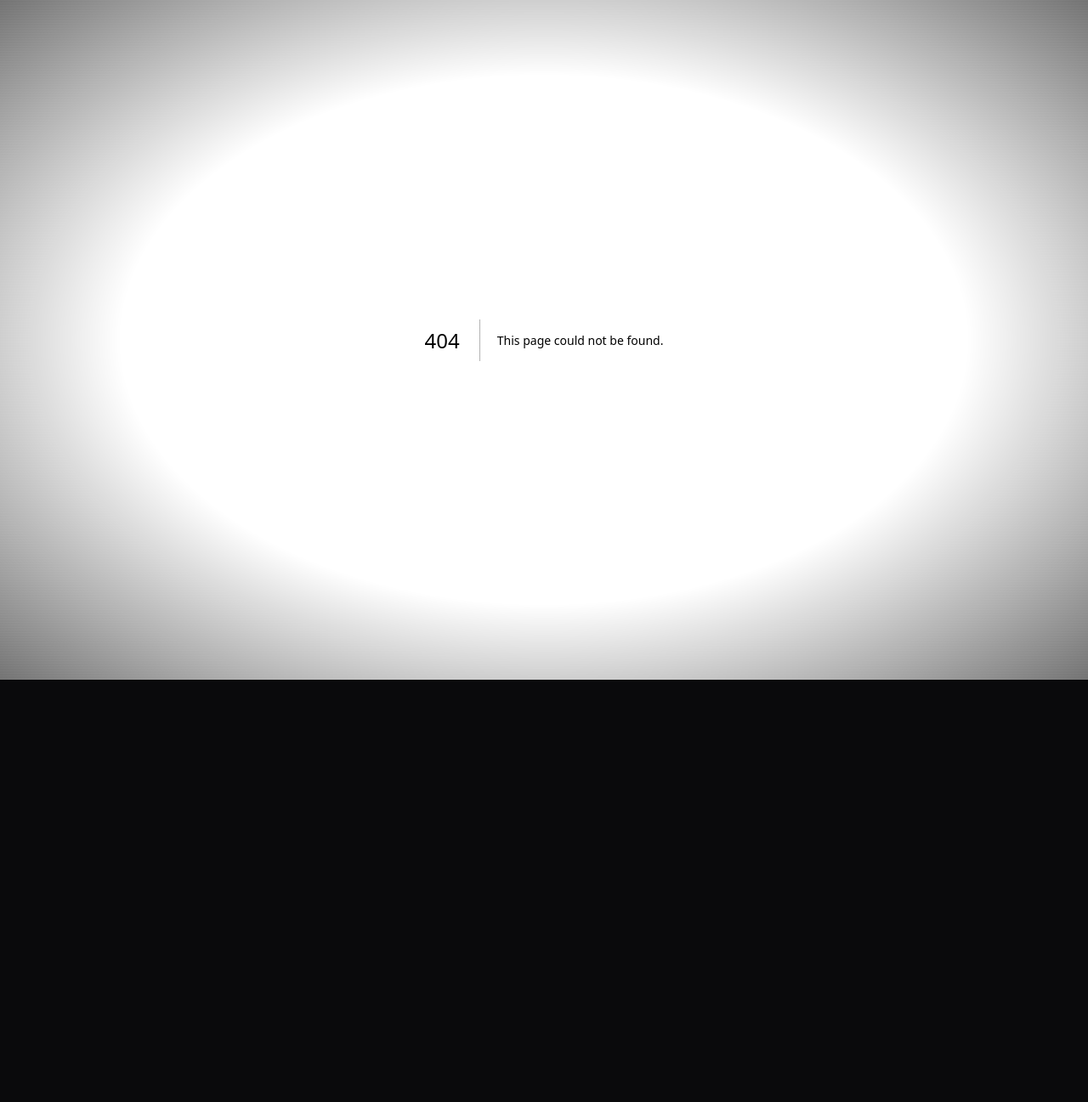
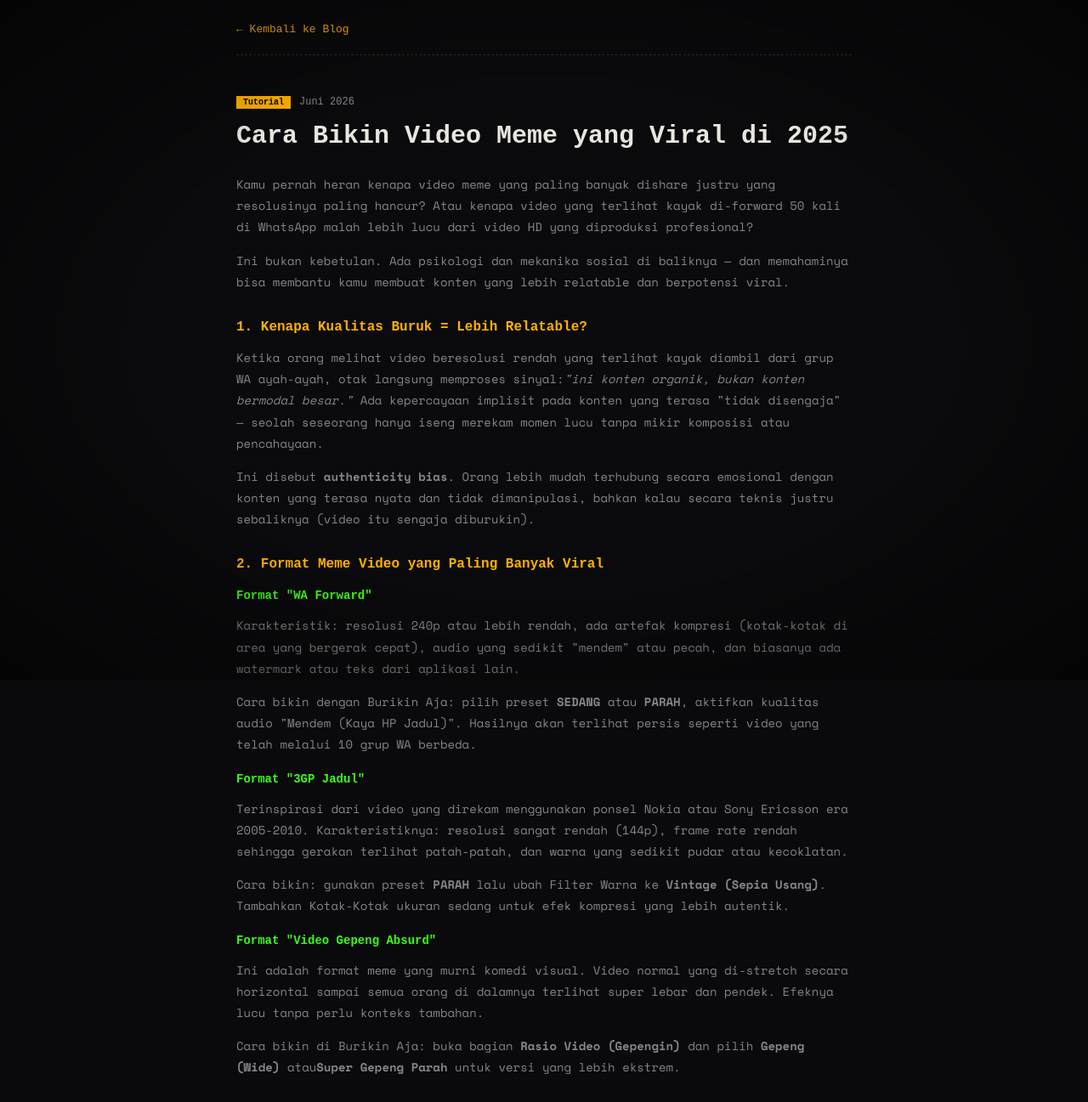
Before and after one commit to rhamt24/video-burik, a Next.js app: page /blog/cara-buat-video-meme-viral in a window 1280 px wide. Before the commit this address had no page. Shown: the top 1297 px of the page at 85% size. Before the commit the page ends 800 px from the top, so only its background shows below. Built offline with nearby package versions, Linux system fonts and the light colour scheme.

Commit message:
Create page.js

```diff
--- /dev/null
+++ b/app/blog/cara-buat-video-meme-viral/page.js
@@ -0,0 +1,124 @@
+import Link from "next/link";
+
+export const metadata = {
+  title: "Cara Bikin Video Meme yang Viral di 2025 — Burikin Aja",
+  description: "Rahasia video meme yang viral ternyata bukan soal kualitas tinggi. Pelajari teknik dan psikologi di balik format meme video paling viral, termasuk cara bikin video burik yang relatable.",
+};
+
+export default function Post1() {
+  return (
+    <main style={{ minHeight: "100vh", maxWidth: 760, margin: "0 auto", padding: "0 18px 80px" }}>
+      <header style={{ padding: "20px 0", borderBottom: "1px dashed #2a2a30" }}>
+        <Link href="/blog" style={{ color: "#ffb000", textDecoration: "none", fontSize: 13, fontFamily: "monospace" }}>
+          ← Kembali ke Blog
+        </Link>
+      </header>
+
+      <article style={{ marginTop: 40 }}>
+        <div style={{ marginBottom: 8 }}>
+          <span style={{ background: "#ffb000", color: "#000", fontSize: 10, padding: "2px 8px", fontFamily: "monospace", fontWeight: "bold" }}>Tutorial</span>
+          <span style={{ color: "#84848c", fontSize: 12, fontFamily: "monospace", marginLeft: 10 }}>Juni 2026</span>
+        </div>
+        <h1 style={{ fontFamily: "monospace", fontSize: "clamp(20px, 5vw, 30px)", color: "#e8e6df", marginTop: 12, marginBottom: 24, lineHeight: 1.3 }}>
+          Cara Bikin Video Meme yang Viral di 2025
+        </h1>
+
+        <p style={pStyle}>
+          Kamu pernah heran kenapa video meme yang paling banyak dishare justru yang resolusinya paling hancur?
+          Atau kenapa video yang terlihat kayak di-forward 50 kali di WhatsApp malah lebih lucu dari video HD yang diproduksi profesional?
+        </p>
+        <p style={pStyle}>
+          Ini bukan kebetulan. Ada psikologi dan mekanika sosial di baliknya — dan memahaminya bisa membantu kamu membuat konten yang lebih relatable dan berpotensi viral.
+        </p>
+
+        <h2 style={h2Style}>1. Kenapa Kualitas Buruk = Lebih Relatable?</h2>
+        <p style={pStyle}>
+          Ketika orang melihat video beresolusi rendah yang terlihat kayak diambil dari grup WA ayah-ayah, otak langsung memproses sinyal:
+          <em>"ini konten organik, bukan konten bermodal besar."</em> Ada kepercayaan implisit pada konten yang terasa "tidak disengaja" —
+          seolah seseorang hanya iseng merekam momen lucu tanpa mikir komposisi atau pencahayaan.
+        </p>
+        <p style={pStyle}>
+          Ini disebut <strong>authenticity bias</strong>. Orang lebih mudah terhubung secara emosional dengan konten yang terasa nyata dan tidak dimanipulasi,
+          bahkan kalau secara teknis justru sebaliknya (video itu sengaja diburukin).
+        </p>
+
+        <h2 style={h2Style}>2. Format Meme Video yang Paling Banyak Viral</h2>
+        <h3 style={h3Style}>Format "WA Forward"</h3>
+        <p style={pStyle}>
+          Karakteristik: resolusi 240p atau lebih rendah, ada artefak kompresi (kotak-kotak di area yang bergerak cepat),
+          audio yang sedikit "mendem" atau pecah, dan biasanya ada watermark atau teks dari aplikasi lain.
+        </p>
+        <p style={pStyle}>
+          Cara bikin dengan Burikin Aja: pilih preset <strong>SEDANG</strong> atau <strong>PARAH</strong>, aktifkan kualitas audio "Mendem (Kaya HP Jadul)".
+          Hasilnya akan terlihat persis seperti video yang telah melalui 10 grup WA berbeda.
+        </p>
+
+        <h3 style={h3Style}>Format "3GP Jadul"</h3>
+        <p style={pStyle}>
+          Terinspirasi dari video yang direkam menggunakan ponsel Nokia atau Sony Ericsson era 2005-2010.
+          Karakteristiknya: resolusi sangat rendah (144p), frame rate rendah sehingga gerakan terlihat patah-patah,
+          dan warna yang sedikit pudar atau kecoklatan.
+        </p>
+        <p style={pStyle}>
+          Cara bikin: gunakan preset <strong>PARAH</strong> lalu ubah Filter Warna ke <strong>Vintage (Sepia Usang)</strong>.
+          Tambahkan Kotak-Kotak ukuran sedang untuk efek kompresi yang lebih autentik.
+        </p>
+
+        <h3 style={h3Style}>Format "Video Gepeng Absurd"</h3>
+        <p style={pStyle}>
+          Ini adalah format meme yang murni komedi visual. Video normal yang di-stretch secara horizontal sampai semua orang di dalamnya
+          terlihat super lebar dan pendek. Efeknya lucu tanpa perlu konteks tambahan.
+        </p>
+        <p style={pStyle}>
+          Cara bikin di Burikin Aja: buka bagian <strong>Rasio Video (Gepengin)</strong> dan pilih <strong>Gepeng (Wide)</strong> atau
+          <strong>Super Gepeng Parah</strong> untuk versi yang lebih ekstrem.
+        </p>
+
+        <h2 style={h2Style}>3. Tips Memilih Konten yang Tepat</h2>
+        <p style={pStyle}>
+          Tidak semua video cocok dijadikan meme burik. Berikut checklist cepat untuk menentukan apakah video kamu layak diburukin:
+        </p>
+        <ul style={ulStyle}>
+          <li style={liStyle}><strong>Ada momen emosi yang universal</strong> — kejutan, frustasi, kebahagiaan yang berlebihan, atau kegagalan epik</li>
+          <li style={liStyle}><strong>Durasinya pendek</strong> — idealnya 5-15 detik. Meme yang terlalu panjang kehilangan momentum</li>
+          <li style={liStyle}><strong>Ada elemen yang tidak terduga</strong> — twist, reaksi berlebihan, atau timing yang sempurna</li>
+          <li style={liStyle}><strong>Bisa dipahami tanpa suara</strong> — banyak orang nonton media sosial dalam keadaan mute</li>
+        </ul>
+
+        <h2 style={h2Style}>4. Platform dan Strategi Distribusi</h2>
+        <p style={pStyle}>
+          Setelah video selesai diburukin, strategi distribusinya juga penting:
+        </p>
+        <ul style={ulStyle}>
+          <li style={liStyle}><strong>WhatsApp</strong> — Platform paling natural untuk format "WA Forward". Share ke beberapa grup relevan dan biarkan menyebar organik</li>
+          <li style={liStyle}><strong>Twitter/X</strong> — Bagus untuk meme dengan konteks tertulis. Pasangkan video dengan caption yang witty</li>
+          <li style={liStyle}><strong>TikTok</strong> — Ironisnya, video burik di TikTok sering mendapat engagement tinggi karena kontras dengan konten HD lainnya</li>
+          <li style={liStyle}><strong>Instagram Reels</strong> — Efektif untuk format gepeng yang terlihat absurd bahkan dalam thumbnail</li>
+        </ul>
+
+        <h2 style={h2Style}>5. Kesimpulan</h2>
+        <p style={pStyle}>
+          Membuat video meme yang viral bukan soal budget atau peralatan mahal. Justru sebaliknya — keaslian, timing yang tepat,
+          dan format yang familiar (seperti estetika WA forward atau 3GP jadul) sering kali lebih efektif dari produksi yang sempurna.
+        </p>
+        <p style={pStyle}>
+          Coba eksperimen dengan berbagai kombinasi preset di Burikin Aja, dan jangan takut untuk berkreasi.
+          Meme terbaik sering lahir dari eksperimen iseng.
+        </p>
+
+        <div style={{ marginTop: 40, padding: 20, background: "#141417", border: "1px solid #ffb000", borderRadius: 8, textAlign: "center" }}>
+          <p style={{ color: "#84848c", fontSize: 13, marginBottom: 12 }}>Siap bikin video meme kamu sendiri?</p>
+          <Link href="/" style={{ display: "inline-block", background: "#ffb000", color: "#000", padding: "10px 24px", textDecoration: "none", fontFamily: "monospace", fontWeight: "bold", fontSize: 13 }}>
+            Coba Burikin Aja Sekarang →
+          </Link>
+        </div>
+      </article>
+    </main>
+  );
+}
+
+const h2Style = { fontFamily: "monospace", fontSize: 16, color: "#ffb000", marginTop: 32, marginBottom: 12 };
+const h3Style = { fontFamily: "monospace", fontSize: 14, color: "#39ff14", marginTop: 20, marginBottom: 8 };
+const pStyle = { fontSize: 14, color: "#84848c", lineHeight: 1.8, marginBottom: 14 };
+const ulStyle = { paddingLeft: 20, marginBottom: 14 };
+const liStyle = { fontSize: 14, color: "#84848c", lineHeight: 1.8, marginBottom: 8 };
```
